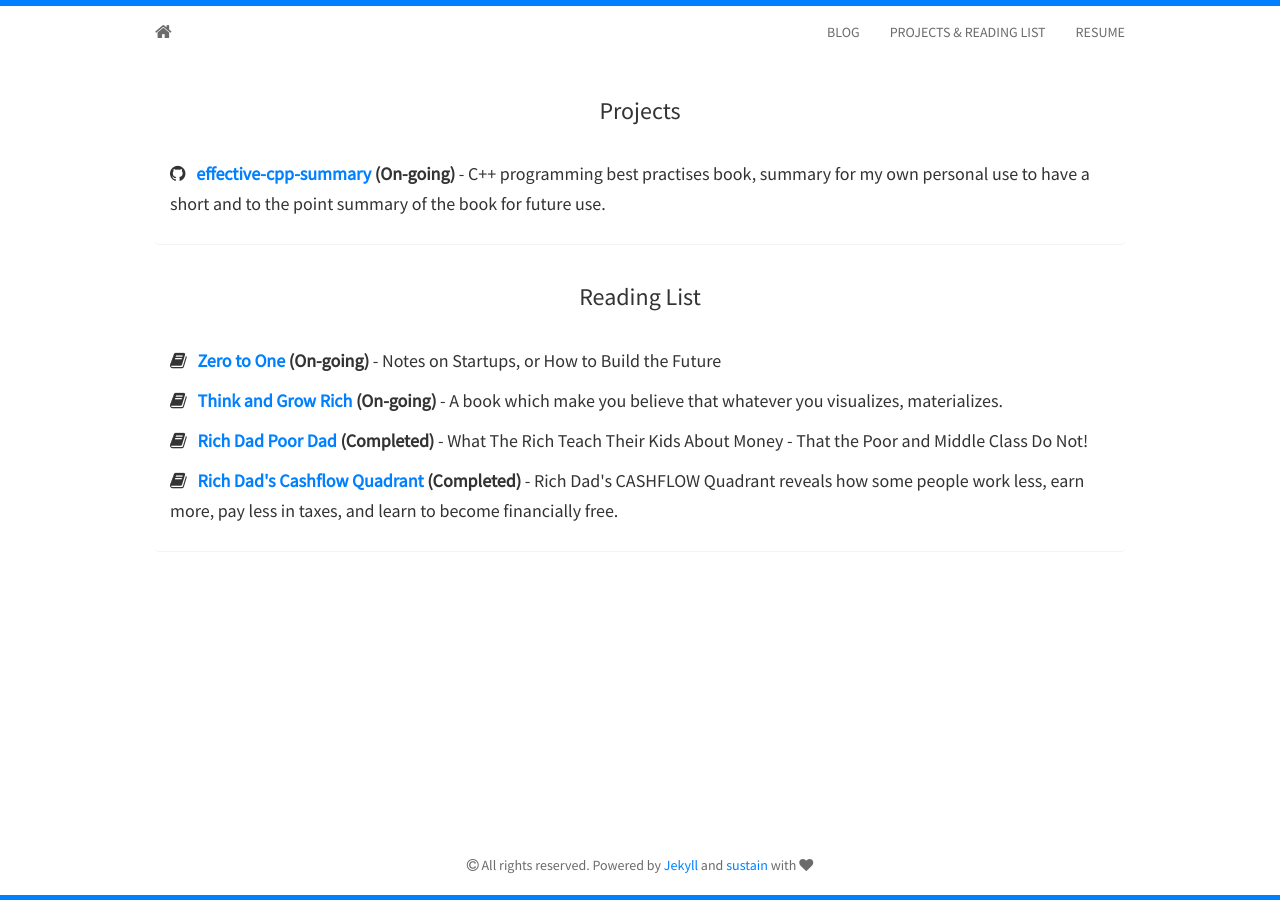
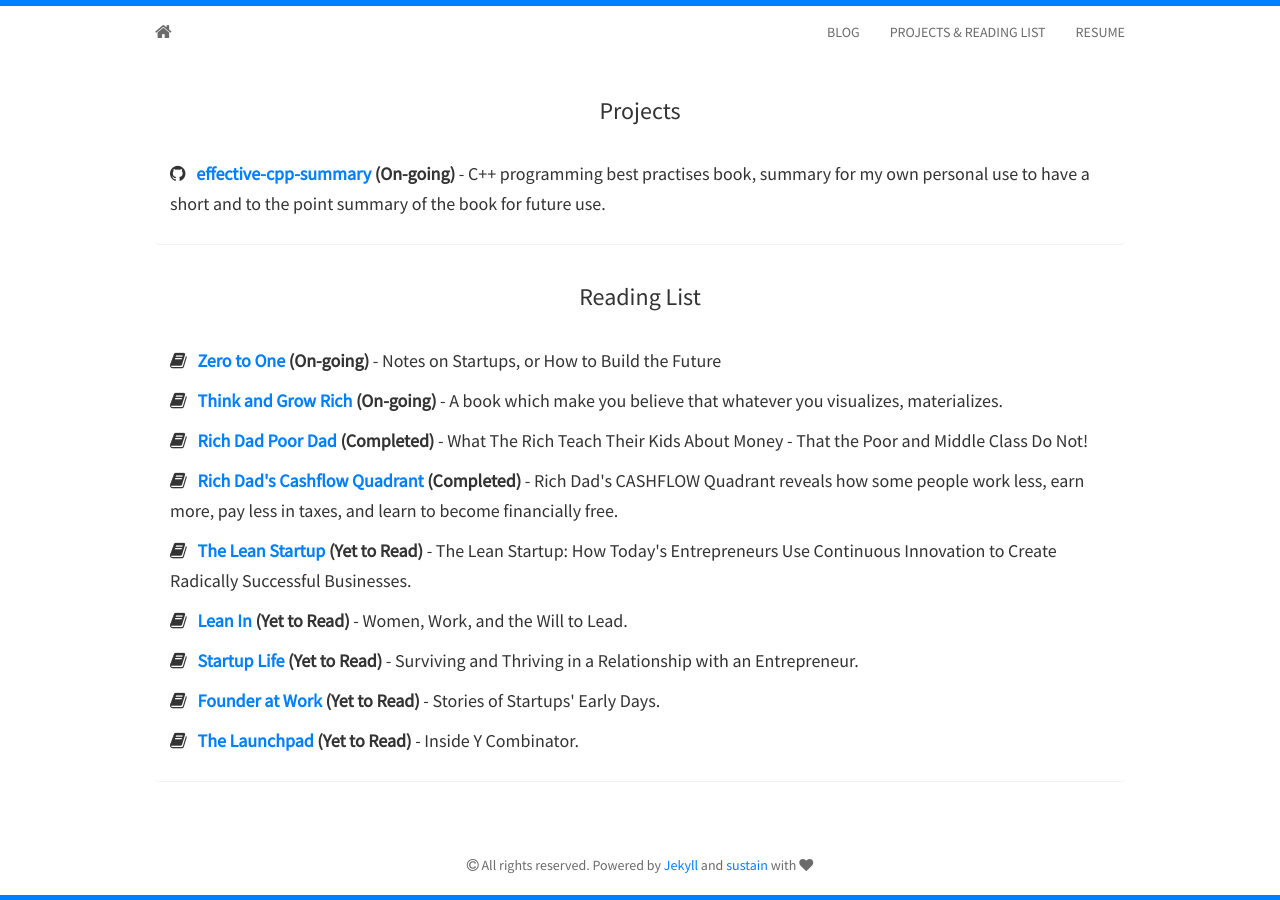
Before and after one commit to SahibYar/SahibYar.github.io, a Jekyll site: the page built from projects.html, in a window 1280 px wide. Built offline with Jekyll 4.4.1, drawn with Linux system fonts in a browser that asks for light colours; nearby versions of some CDN libraries.

Commit message:
Update projects.html

```diff
--- a/_includes/projects.html
+++ b/_includes/projects.html
@@ -39,8 +39,34 @@
 			<i class="fa fa-book"></i>&nbsp;&nbsp;
 			<strong><a href="https://www.amazon.com/Rich-Dads-CASHFLOW-Quadrant-Financial/dp/1612680054">Rich Dad's Cashflow Quadrant</a> (Completed)</strong>
 			- Rich Dad's CASHFLOW Quadrant reveals how some people work less, earn more, pay less in taxes, and learn to become financially free.
-		</h5>    </div>
+		</h5>
+	  	<h5>
+			<i class="fa fa-book"></i>&nbsp;&nbsp;
+			<strong><a href="https://www.amazon.com/Lean-Startup-Entrepreneurs-Continuous-Innovation/dp/0307887898">The Lean Startup</a> (Yet to Read)</strong>
+			- The Lean Startup: How Today's Entrepreneurs Use Continuous Innovation to Create Radically Successful Businesses.
+		</h5>
+	  	<h5>
+			<i class="fa fa-book"></i>&nbsp;&nbsp;
+			<strong><a href="https://www.amazon.com/Lean-Women-Work-Will-Lead/dp/0385349947">Lean In</a> (Yet to Read)</strong>
+			- Women, Work, and the Will to Lead.
+	    	</h5>
+	    	<h5>
+			<i class="fa fa-book"></i>&nbsp;&nbsp;
+			<strong><a href="https://www.amazon.com/Startup-Life-Surviving-Relationship-Entrepreneur/dp/1480563862">Startup Life</a> (Yet to Read)</strong>
+			- Surviving and Thriving in a Relationship with an Entrepreneur.
+	    	</h5>
+	    	<h5>
+			<i class="fa fa-book"></i>&nbsp;&nbsp;
+			<strong><a href="https://www.amazon.com/Founders-Work-Stories-Startups-Early/dp/1430210788">Founder at Work</a> (Yet to Read)</strong>
+			- Stories of Startups' Early Days.
+	    	</h5>
+	    	<h5>
+			<i class="fa fa-book"></i>&nbsp;&nbsp;
+			<strong><a href="https://www.amazon.com/Launch-Pad-Inside-Combinator-ebook/dp/B007X5ZBU4">The Launchpad</a> (Yet to Read)</strong>
+			- Inside Y Combinator.
+	    	</h5>
 
+	  </div>
   </div>
 </div>
 </section>
```
